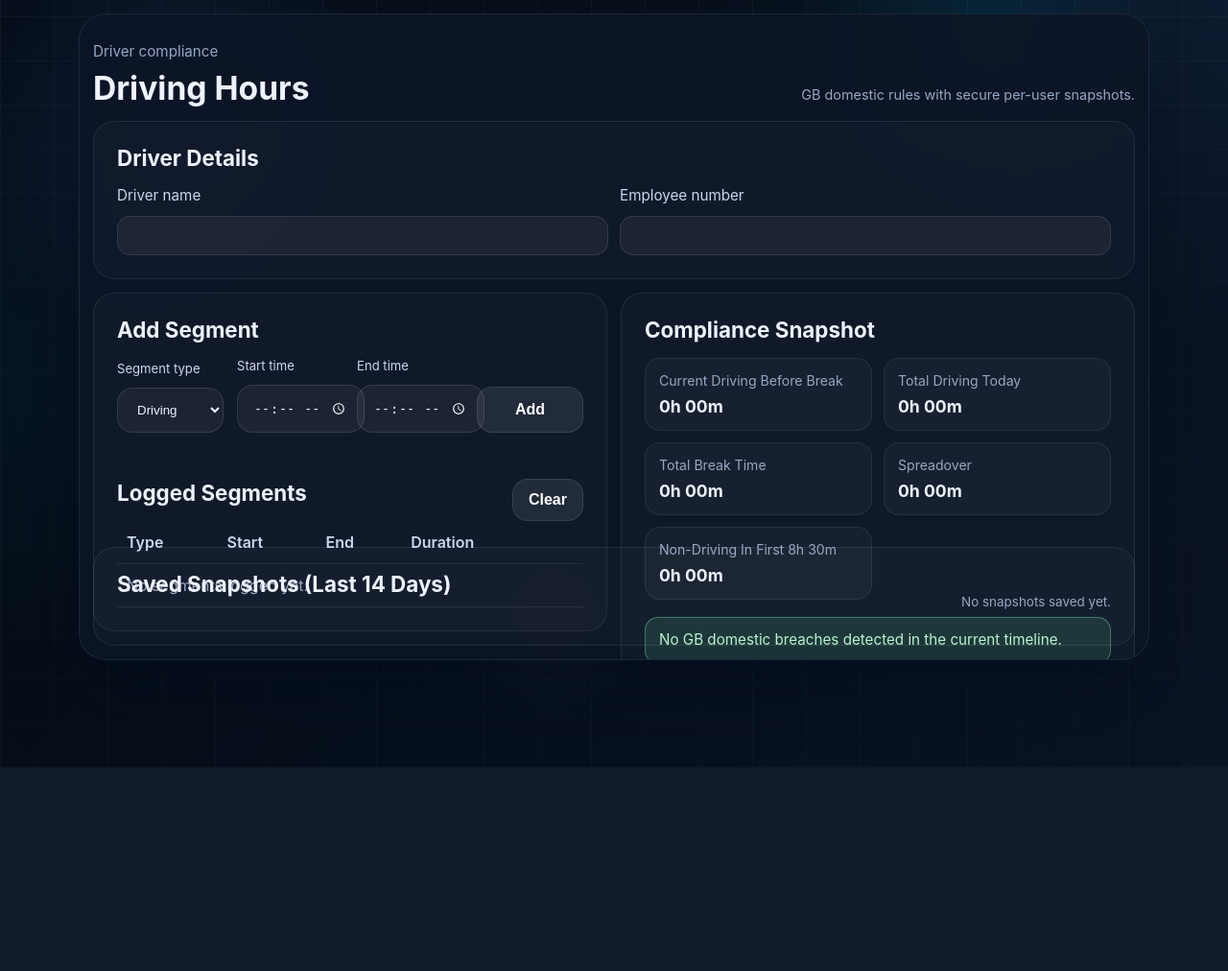
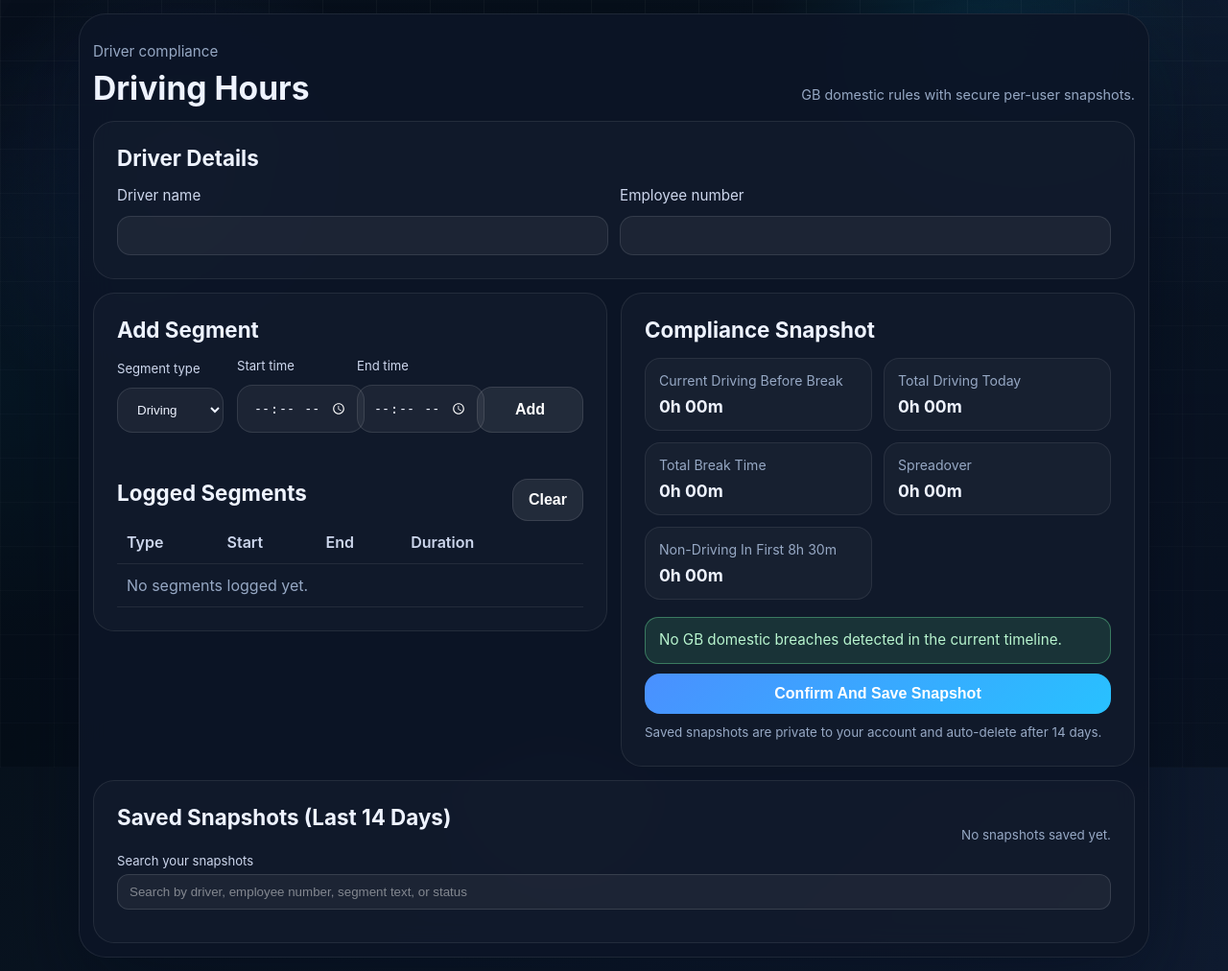
Before and after one commit to Wakkymike/OCC-Assist, a Flask app: template templates/driving-hours.html in a window 1280 px wide. Shown: the whole page at 96% size. Before the commit the page ends 800 px from the top, so only its background shows below. Run offline with Flask 3, Linux system fonts and the light colour scheme; the template is opened without the code that fills it, so the values that code supplies are empty.

Commit message:
Add snapshot search and fix driving-hours overlap

```diff
--- a/static/scripts.js
+++ b/static/scripts.js
@@ -277,13 +277,14 @@ function initializeDrivingHours() {
   const saveSnapshotButton = document.querySelector('#save-snapshot');
   const savedSnapshotsPanel = document.querySelector('#saved-snapshots');
   const savedSummary = document.querySelector('#saved-summary');
+  const snapshotSearchInput = document.querySelector('#snapshot-search');
   const activeUserLabel = document.querySelector('#active-user-label');
   const driverNameInput = document.querySelector('#driver-name');
   const employeeNumberInput = document.querySelector('#employee-number');
 
   if (
     !app || !segmentForm || !segmentList || !clearButton || !metricsPanel || !alertsPanel || !saveSnapshotButton
-    || !savedSnapshotsPanel || !savedSummary || !driverNameInput || !employeeNumberInput
+    || !savedSnapshotsPanel || !savedSummary || !snapshotSearchInput || !driverNameInput || !employeeNumberInput
   ) {
     return;
   }
@@ -302,6 +303,8 @@ function initializeDrivingHours() {
 
   let segments = [];
   let snapshots = [];
+
+  const normalizeForSearch = (value) => String(value || '').toLowerCase().trim();
 
   const escapeHtml = (value) => {
     return String(value)
@@ -482,6 +485,27 @@ function initializeDrivingHours() {
       .join('');
   };
 
+  const getFilteredSnapshots = () => {
+    const query = normalizeForSearch(snapshotSearchInput.value);
+    if (!query) {
+      return snapshots;
+    }
+
+    return snapshots.filter((snapshot) => {
+      const statusLabel = snapshot.status === 'breached' ? 'breached' : 'compliant';
+      const haystack = [
+        snapshot.driverName,
+        snapshot.employeeNumber,
+        snapshot.segmentSummary,
+        statusLabel,
+        snapshot.createdAt,
+      ]
+        .map((item) => normalizeForSearch(item))
+        .join(' ');
+      return haystack.includes(query);
+    });
+  };
+
   const renderSavedSnapshots = () => {
     if (!snapshots.length) {
       savedSummary.textContent = 'No snapshots saved yet.';
@@ -489,8 +513,21 @@ function initializeDrivingHours() {
       return;
     }
 
-    savedSummary.textContent = `${snapshots.length} snapshot${snapshots.length === 1 ? '' : 's'} stored.`;
-    savedSnapshotsPanel.innerHTML = snapshots
+    const filteredSnapshots = getFilteredSnapshots();
+    const totalCount = snapshots.length;
+    const filteredCount = filteredSnapshots.length;
+    const hasQuery = normalizeForSearch(snapshotSearchInput.value).length > 0;
+
+    savedSummary.textContent = hasQuery
+      ? `${filteredCount} of ${totalCount} snapshot${totalCount === 1 ? '' : 's'} shown.`
+      : `${totalCount} snapshot${totalCount === 1 ? '' : 's'} stored.`;
+
+    if (!filteredSnapshots.length) {
+      savedSnapshotsPanel.innerHTML = '<p class="hours-empty">No snapshots match your search.</p>';
+      return;
+    }
+
+    savedSnapshotsPanel.innerHTML = filteredSnapshots
       .map((snapshot) => {
         const timestamp = snapshot.createdAtEpoch
           ? new Date(snapshot.createdAtEpoch * 1000)
@@ -614,6 +651,10 @@ function initializeDrivingHours() {
     segments = [];
     renderSegments();
     setMessage(formMessage, 'All segments cleared.', 'success');
+  });
+
+  snapshotSearchInput.addEventListener('input', () => {
+    renderSavedSnapshots();
   });
 
   saveSnapshotButton.addEventListener('click', async () => {
--- a/static/styles.css
+++ b/static/styles.css
@@ -445,17 +445,25 @@ body::before {
 }
 
 body.driving-hours-active {
+  min-height: 100dvh;
+  display: grid;
+  grid-template-rows: auto minmax(0, 1fr);
   overflow: hidden;
 }
 
+body.driving-hours-active .page {
+  min-height: 0;
+}
+
 body.driving-hours-active .shell {
+  height: 100%;
   padding-top: 14px;
   padding-bottom: 14px;
 }
 
 .compact-hours-panel {
-  height: calc(100vh - 126px);
-  max-height: calc(100vh - 126px);
+  height: 100%;
+  max-height: 100%;
   overflow: hidden;
   display: grid;
   grid-template-rows: auto auto 1fr auto;
@@ -545,14 +553,34 @@ body.driving-hours-active .shell {
   margin-top: 10px;
   display: grid;
   gap: 8px;
-  position: relative;
-  z-index: 3;
 }
 
 .saved-snapshots-card {
   min-height: 0;
-  position: relative;
-  z-index: 1;
+}
+
+.saved-search-row {
+  display: grid;
+  gap: 6px;
+  margin-top: 8px;
+}
+
+.saved-search-label {
+  font-size: 0.82rem;
+  color: #cdd7ed;
+}
+
+.saved-search-input {
+  width: 100%;
+  padding: 10px 12px;
+  color: var(--text);
+  background: rgba(255, 255, 255, 0.05);
+  border: 1px solid rgba(255, 255, 255, 0.12);
+  border-radius: 12px;
+}
+
+.saved-search-input::placeholder {
+  color: rgba(255, 255, 255, 0.45);
 }
 
 .saved-snapshots-list {
@@ -728,6 +756,7 @@ body.driving-hours-active .shell {
   }
 
   .compact-hours-panel {
+    height: auto;
     max-height: none;
     overflow: visible;
     grid-template-rows: auto;
--- a/templates/driving-hours.html
+++ b/templates/driving-hours.html
@@ -88,6 +88,16 @@
         <h2 id="saved-snapshots-title">Saved Snapshots (Last 14 Days)</h2>
         <p class="map-note compact-note" id="saved-summary">No snapshots saved yet.</p>
       </div>
+      <div class="saved-search-row">
+        <label for="snapshot-search" class="saved-search-label">Search your snapshots</label>
+        <input
+          id="snapshot-search"
+          class="saved-search-input"
+          type="search"
+          placeholder="Search by driver, employee number, segment text, or status"
+          autocomplete="off"
+        />
+      </div>
       <div id="saved-snapshots" class="saved-snapshots-list" aria-live="polite"></div>
     </section>
   </section>
```
